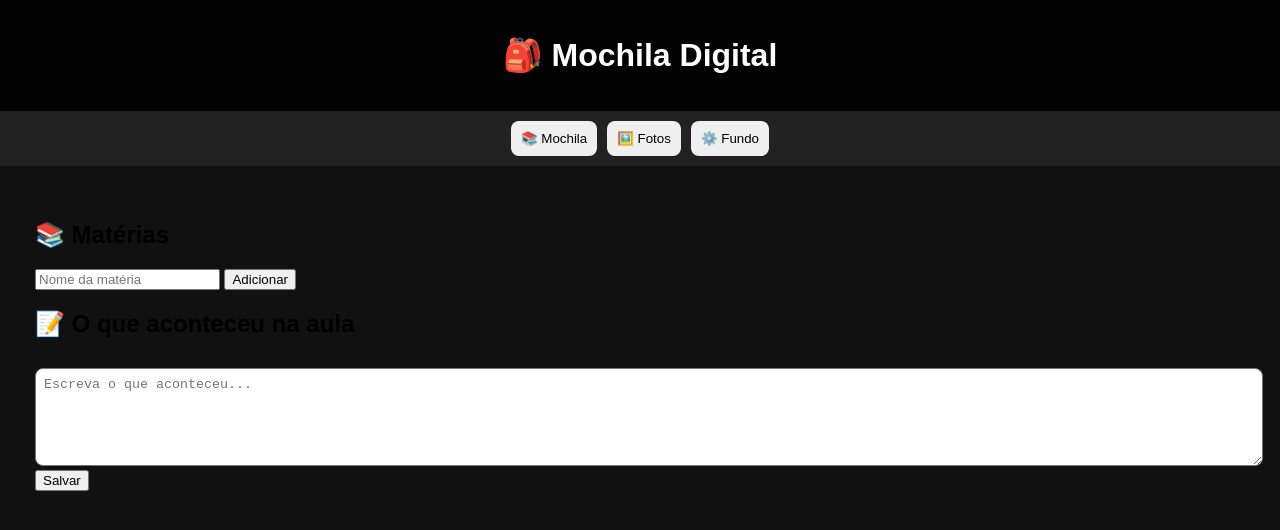
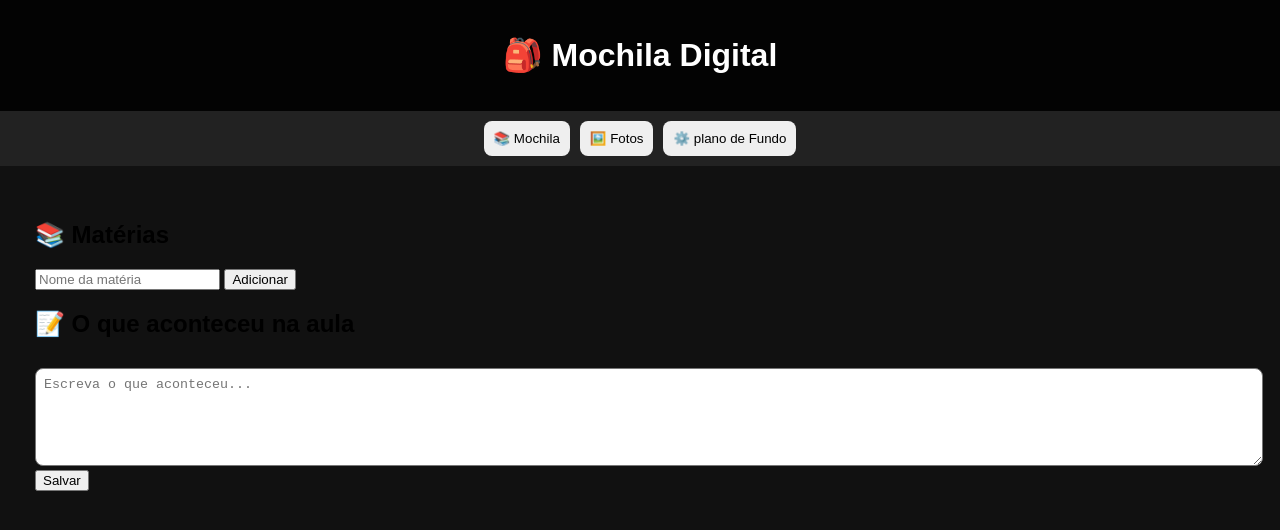
Before and after one commit to brluca470-prog/lucas-gabriel-laurindo-escolate, a plain HTML site: page index.html in a window 1280 px wide. Drawn offline with Linux system fonts and the light colour scheme.

Commit message:
Update index.html

```diff
--- a/index.html
+++ b/index.html
@@ -88,7 +88,7 @@
 <div class="menu">
   <button onclick="trocarAba('materias')">📚 Mochila</button>
   <button onclick="trocarAba('fotos')">🖼️ Fotos</button>
-  <button onclick="trocarAba('config')">⚙️ Fundo</button>
+  <button onclick="trocarAba('config')">⚙️ plano de Fundo</button>
 </div>
 
 <div class="container">
```
